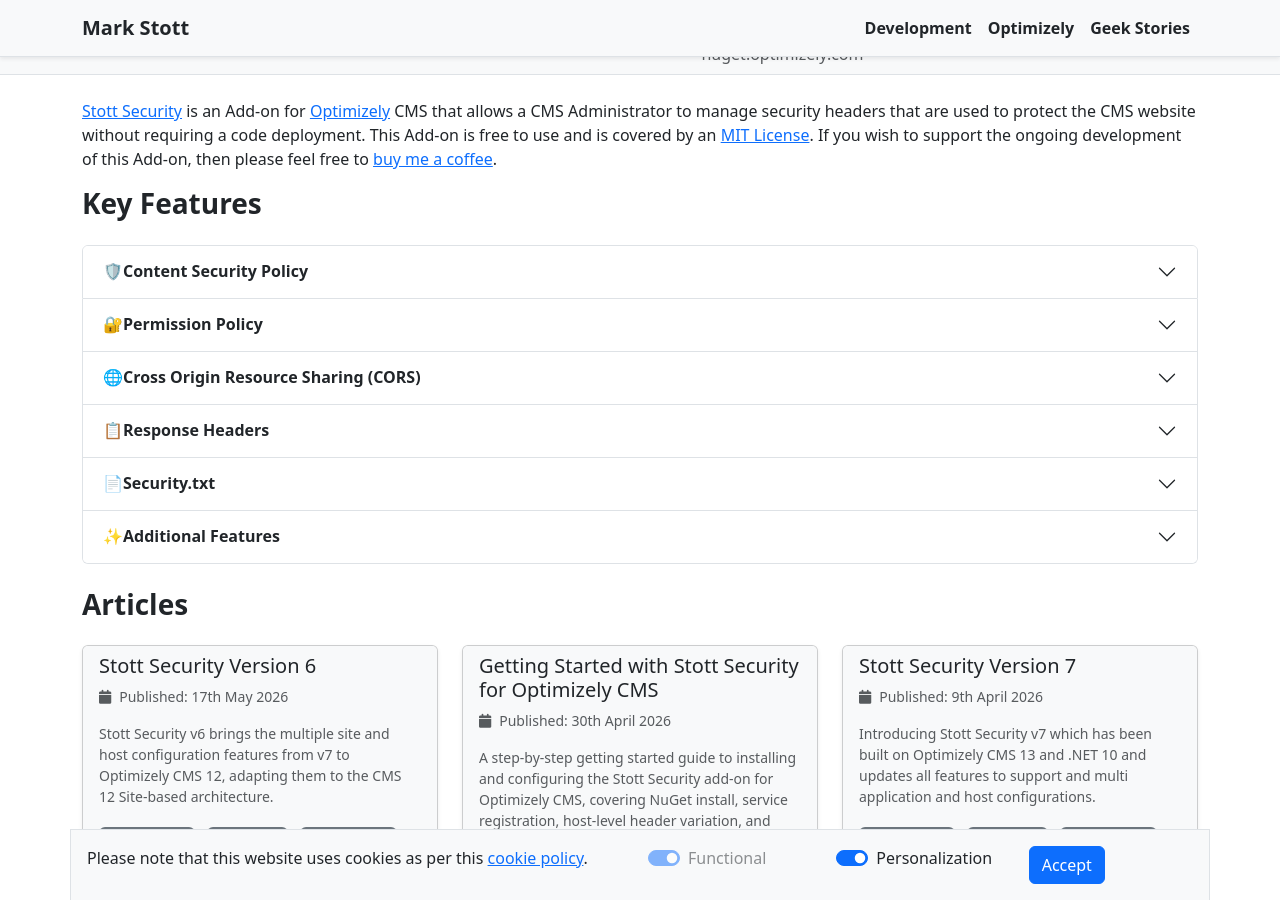
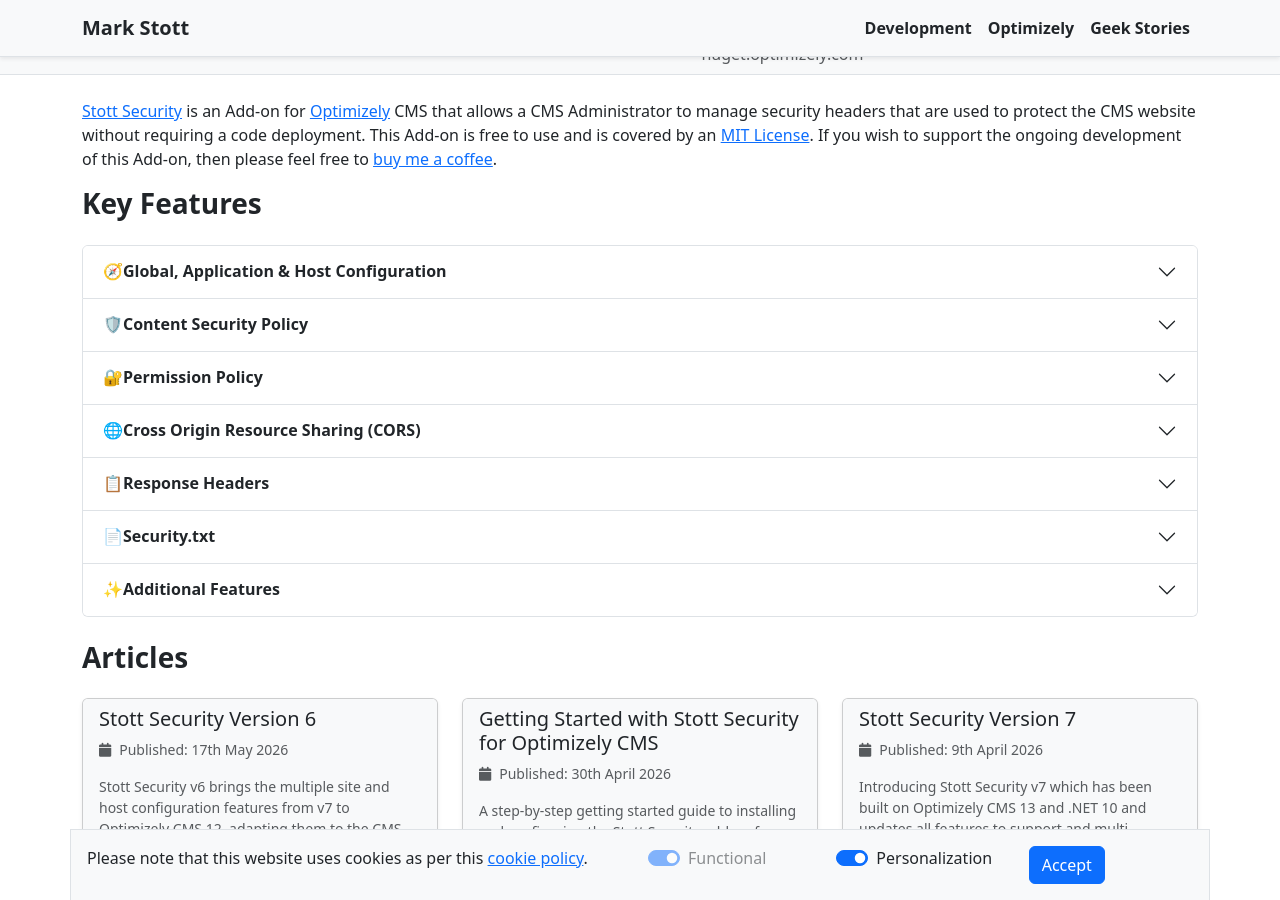
Before and after one commit to GeekInTheNorth/GeekInTheNorth.github.io, a Jekyll site: the page built from StottSecurity.md, in a window 1280 px wide and 900 px high, scrolled down 527 px. Built offline with Jekyll 4.4.1, drawn with Linux system fonts in a browser that asks for light colours.

Commit message:
update key features for stott security

```diff
--- a/StottSecurity.md
+++ b/StottSecurity.md
@@ -18,6 +18,23 @@
 <h2 class="h3 fw-semibold text-dark mb-4">Key Features</h2>
 <div class="accordion" id="keyFeaturesAccordion">
   <div class="accordion-item">
+    <h2 class="accordion-header mt-0" id="scopeHeading">
+      <button class="accordion-button collapsed" type="button" data-bs-toggle="collapse" data-bs-target="#scopeAccordion" aria-expanded="false" aria-controls="scopeAccordion">
+        🧭 <strong>Global, Application &amp; Host Configuration</strong>
+      </button>
+    </h2>
+    <div id="scopeAccordion" class="accordion-collapse collapse" aria-labelledby="scopeHeading" data-bs-parent="#keyFeaturesAccordion">
+      <div class="accordion-body">
+        <ul>
+          <li><strong>Multiple Contexts:</strong> Configure headers globally, by application (site in CMS 12) and by individual host, using the built-in context switcher.</li>
+          <li><strong>Layered Content Security Policy:</strong> CSP sources merge across four levels — Global, Application, Host and Page — so you can enforce strong defaults while refining policies for specific journeys.</li>
+          <li><strong>Override Model:</strong> Permissions Policy and Response Headers use an override approach where more specific levels replace broader ones.</li>
+          <li><strong>Separate Front-End &amp; CMS Policies:</strong> Apply tight, nonce-based policies to your delivery hosts while granting the CMS editor host the permissions it needs.</li>
+        </ul>
+      </div>
+    </div>
+  </div>
+  <div class="accordion-item">
     <h2 class="accordion-header mt-0" id="cspHeading">
       <button class="accordion-button collapsed" type="button" data-bs-toggle="collapse" data-bs-target="#cspAccordion" aria-expanded="true" aria-controls="cspAccordion">
         🛡️ <strong>Content Security Policy</strong>
@@ -32,6 +49,7 @@
           <li><strong>Violation Handling:</strong> Add blocked domains straight into your CSP straight from the violation report screen</li>
           <li><strong>Agency Allow List:</strong> Automatically update your Content Security Policies across multiple instances based on a centrally managed allow list.</li>
           <li><strong>Supports Nonce:</strong> Supports nonce attributes on script and style tags. Automatically applied for traditional CMS pages, must be applied in UI code for Headless solutions.</li>
+          <li><strong>Layered by Scope:</strong> Define sources globally and refine them by application, host and page, merged into a single policy for the page being served.</li>
         </ul>
       </div>
     </div>
@@ -47,6 +65,7 @@
         <ul>
           <li><strong>User Friendly Interface:</strong> Manage individual directives in an easy-to-use interface.</li>
           <li><strong>Searchable:</strong> Search by domain or filter by permission to fully understand what permissions have been granted.</li>
+          <li><strong>Scoped Configuration:</strong> Configure globally and override at application or host level.</li>
         </ul>
       </div>
     </div>
@@ -73,6 +92,7 @@
       <div class="accordion-body">
         <ul>
           <li><strong>User Friendly Interface:</strong> Manage all of your classic response headers in a nice easy to manage interface.</li>
+          <li><strong>Scoped Configuration:</strong> Configure globally and override at application or host level.</li>
           <li><strong>Specialized Security Headers:</strong>
             <ul>
               <li><code class="language-plaintext highlighter-rouge">Cross-Origin-Embedder-Policy</code></li>
@@ -98,10 +118,9 @@
     </h2>
     <div id="stAccordion" class="accordion-collapse collapse" aria-labelledby="stHeader" data-bs-parent="#keyFeaturesAccordion">
       <div class="accordion-body">
-        <p><strong>Coming in version 4!</strong></p>
         <ul>
           <li><strong>User Friendly Interface:</strong> Manage your security.txt files in an easy to interface that is familiar to users of Stott Robots Handler.</li>
-          <li><strong>Multi-Domain / Host Support:</strong> Write a single security.txt file for your entire CMS, or create them by site or even specific host.</li>
+          <li><strong>Multi-Domain / Host Support:</strong> Write a single security.txt file for your entire CMS, or create them by application (site in CMS 12) or even specific host.</li>
         </ul>
       </div>
     </div>
```
